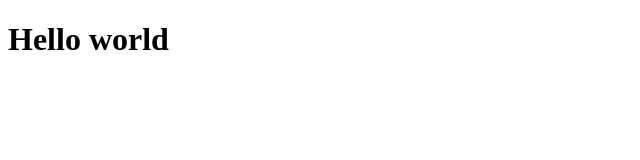
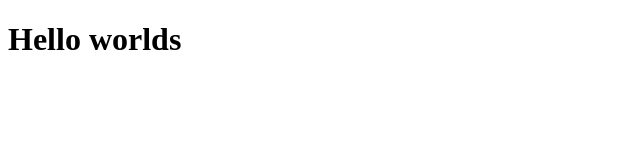
Before and after one commit to ross-fluis/money-jin, a React app: page / in a window 1280 px wide. Shown: the top 160 px of the page, without its empty margins (0-640 px from the left). Built offline with nearby package versions, Linux system fonts and the light colour scheme.

Commit message:
rename jsx to js

```diff
--- a/src/components/App.jsx
+++ b/src/components/App.js
@@ -2,8 +2,6 @@ import React from 'react';
 
 export default class App extends React.Component {
   render() {
-    return (
-      <h1>Hello world</h1>
-    )
+    return <h1>Hello worlds</h1>;
   }
 }
--- a/src/index.js
+++ b/src/index.js
@@ -1,5 +1,5 @@
 import React from 'react';
 import ReactDOM from 'react-dom';
-import App from './components/App.jsx';
+import App from './components/App.js';
 
 ReactDOM.render(<App />, document.getElementById('root'));
```
